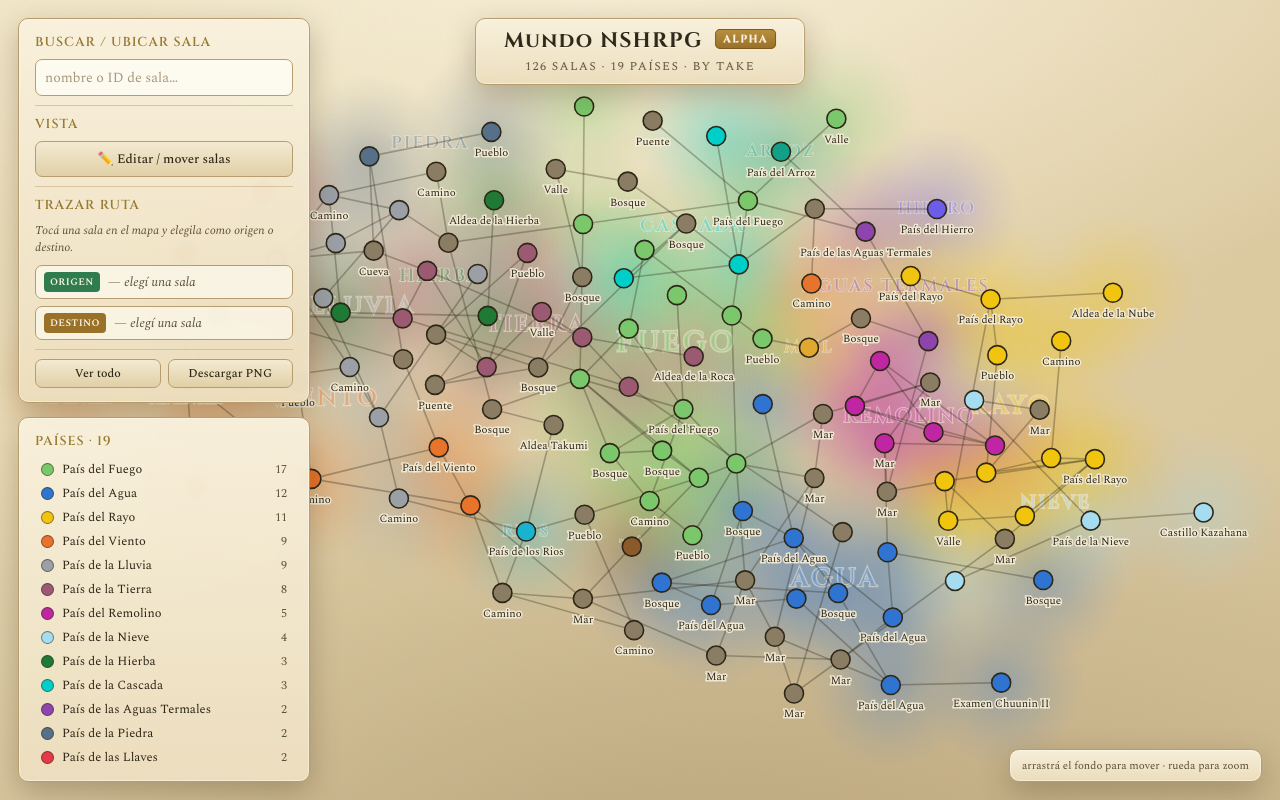
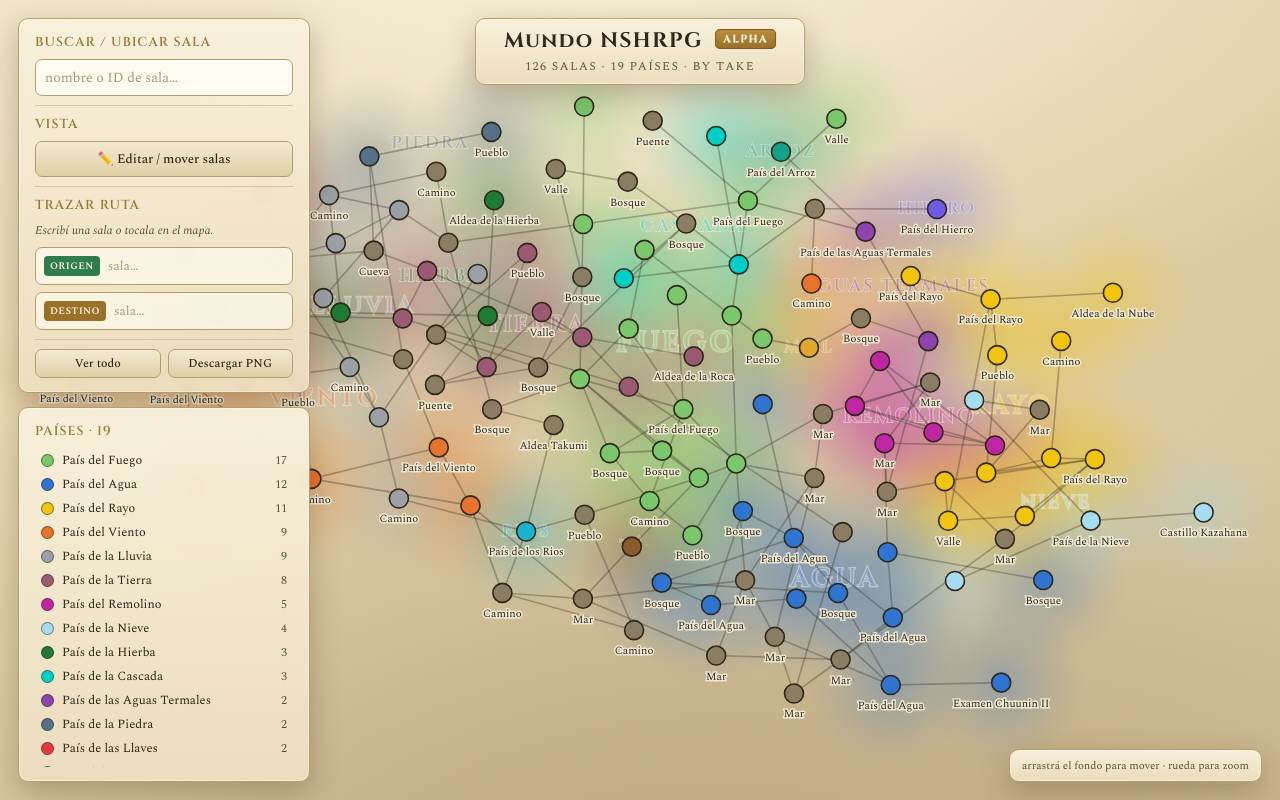
Before and after one commit to russoneta/nshrpg-mapa, a React (Vite) app: page / in a window 1280 px wide. Built offline with nearby package versions, Linux system fonts and the light colour scheme.

Commit message:
trazar ruta: escribir origen/destino ademas de marcarlos por click (sincronizados)

```diff
--- a/src/App.tsx
+++ b/src/App.tsx
@@ -138,6 +138,7 @@ export function App() {
         <Toolbar edicion={edicion} setEdicion={setEdicion} options={options} findRoom={findRoom}
           onJump={onJump} pathResult={pathResult}
           originName={originName} destName={destName}
+          onSetOrigin={setRouteFrom} onSetDest={setRouteTo}
           onClearOrigin={() => setRouteFrom(null)} onClearDest={() => setRouteTo(null)} onClearPath={onClearPath}
           onShowRoute={() => setShowRoute(true)}
           onFit={() => api.current?.fit()} onPNG={() => api.current?.exportPNG()} onReset={onReset} />
--- a/src/components/Toolbar.tsx
+++ b/src/components/Toolbar.tsx
@@ -1,4 +1,4 @@
-import React, { useState } from 'react';
+import React, { useState, useEffect } from 'react';
 
 export interface Opt { id: string; label: string; }
 
@@ -8,6 +8,7 @@ interface Props {
   findRoom: (text: string) => string | null;
   onJump: (id: string) => void;
   originName: string | null; destName: string | null;
+  onSetOrigin: (id: string) => void; onSetDest: (id: string) => void;
   onClearOrigin: () => void; onClearDest: () => void; onClearPath: () => void;
   pathResult: { len: number } | 'none' | null;
   onShowRoute: () => void;
@@ -16,8 +17,15 @@ interface Props {
 
 export function Toolbar(p: Props) {
   const [jump, setJump] = useState('');
+  const [oDraft, setODraft] = useState('');
+  const [dDraft, setDDraft] = useState('');
+  // el input muestra lo que se marcó en el mapa (o lo que se escribió)
+  useEffect(() => { setODraft(p.originName || ''); }, [p.originName]);
+  useEffect(() => { setDDraft(p.destName || ''); }, [p.destName]);
+
+  const exact = (v: string) => p.options.some((op) => op.label === v);
   const doJump = (t: string) => { const id = p.findRoom(t); if (id) { p.onJump(id); setJump(''); } };
-  const exact = (v: string) => p.options.some((op) => op.label === v);
+  const tryResolve = (v: string, set: (id: string) => void) => { const id = p.findRoom(v); if (id) set(id); };
 
   return (
     <div className="panel toolbar panel-pad">
@@ -43,15 +51,19 @@ export function Toolbar(p: Props) {
 
       <div className="divider" />
       <h2 className="sec">Trazar ruta</h2>
-      <div className="hint" style={{ marginTop: 0, marginBottom: 8 }}>Tocá una sala en el mapa y elegila como origen o destino.</div>
+      <div className="hint" style={{ marginTop: 0, marginBottom: 8 }}>Escribí una sala o tocala en el mapa.</div>
       <div className="slot">
         <span className="slot-tag o">Origen</span>
-        <span className="slot-name">{p.originName || <i>— elegí una sala</i>}</span>
+        <input className="slot-input" list="rooms" placeholder="sala…" value={oDraft}
+          onChange={(e) => { setODraft(e.target.value); if (exact(e.target.value)) tryResolve(e.target.value, p.onSetOrigin); }}
+          onKeyDown={(e) => { if (e.key === 'Enter') tryResolve((e.target as HTMLInputElement).value, p.onSetOrigin); }} />
         {p.originName && <button className="iconbtn" onClick={p.onClearOrigin} title="Quitar origen">✕</button>}
       </div>
       <div className="slot">
         <span className="slot-tag d">Destino</span>
-        <span className="slot-name">{p.destName || <i>— elegí una sala</i>}</span>
+        <input className="slot-input" list="rooms" placeholder="sala…" value={dDraft}
+          onChange={(e) => { setDDraft(e.target.value); if (exact(e.target.value)) tryResolve(e.target.value, p.onSetDest); }}
+          onKeyDown={(e) => { if (e.key === 'Enter') tryResolve((e.target as HTMLInputElement).value, p.onSetDest); }} />
         {p.destName && <button className="iconbtn" onClick={p.onClearDest} title="Quitar destino">✕</button>}
       </div>
       {p.pathResult === 'none' && <div className="hint">No hay camino entre esas salas.</div>}
--- a/src/styles.css
+++ b/src/styles.css
@@ -83,6 +83,10 @@ h2.sec { font-family: var(--font-display); font-weight: 600; font-size: 13px; le
 .slot-tag.d { background: #9a7128; }
 .slot-name { flex: 1; font-size: 13px; overflow: hidden; text-overflow: ellipsis; white-space: nowrap; }
 .slot-name i { color: var(--ink-soft); }
+.slot:focus-within { border-color: var(--gold); box-shadow: 0 0 0 2px rgba(154, 123, 52, 0.2); }
+.slot-input { flex: 1; min-width: 0; background: transparent; border: none; color: var(--ink); font-family: var(--font-body); font-size: 13px; padding: 2px 0; }
+.slot-input:focus { outline: none; }
+.slot-input::placeholder { color: #a8997a; }
 
 label.fld { display: block; font-size: 11px; text-transform: uppercase; letter-spacing: 0.06em; color: var(--ink-soft); margin: 8px 0 3px; }
 input.txt, select.sel {
```
